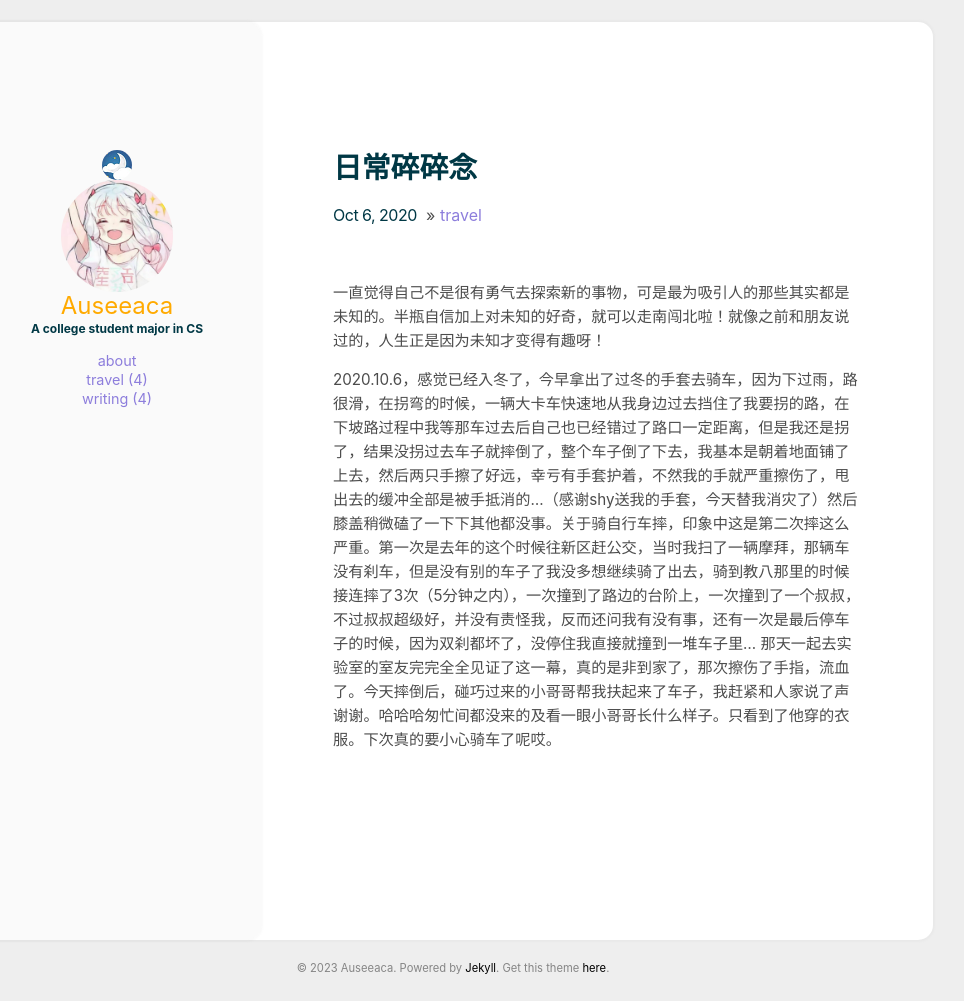
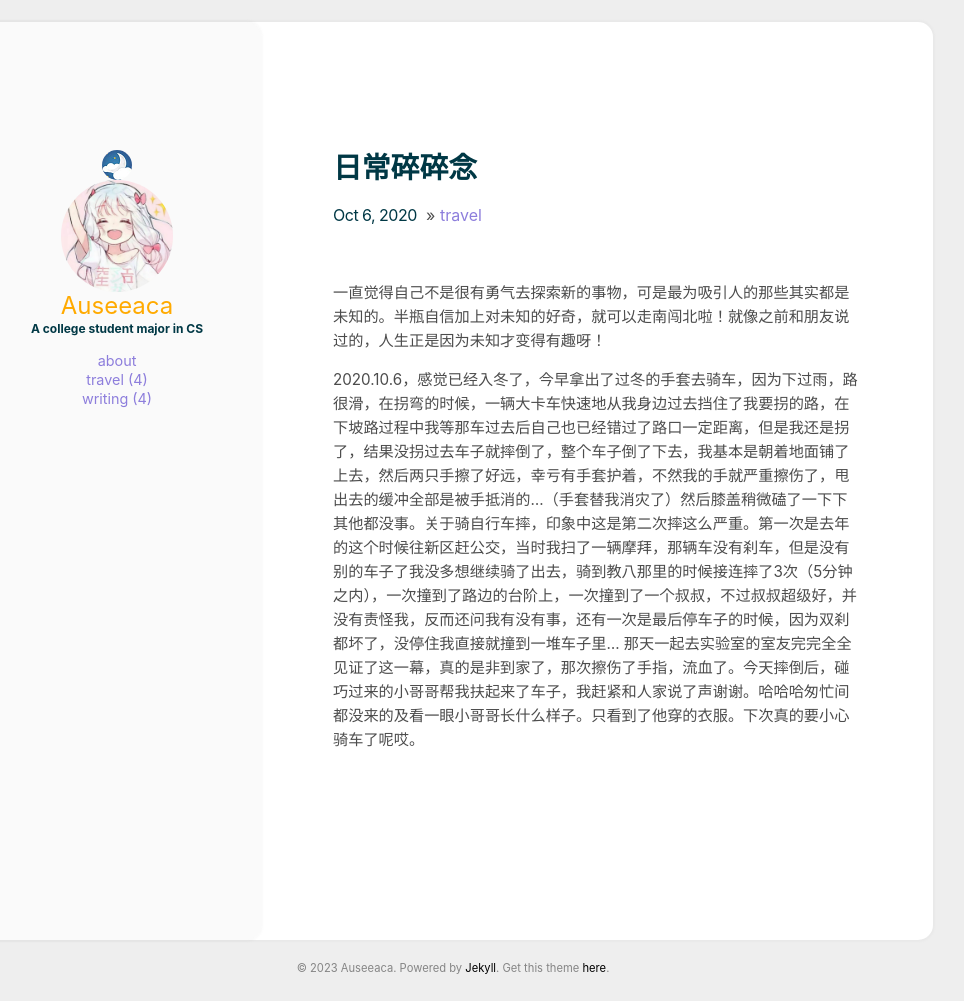
Before and after one commit to Auseeaca/Auseeaca.github.io, a Jekyll site: the page built from _posts/2020-10-06-bike.md, in a window 1280 px wide. Shown: the whole page, without its empty margins (187-1151 px from the left). Built offline with Jekyll 4.4.1, drawn with Linux system fonts in a browser that asks for light colours.

Commit message:
Update 2020-10-06-bike.md

```diff
--- a/_posts/2020-10-06-bike.md
+++ b/_posts/2020-10-06-bike.md
@@ -5,4 +5,4 @@ comments: true
 ---
 一直觉得自己不是很有勇气去探索新的事物，可是最为吸引人的那些其实都是未知的。半瓶自信加上对未知的好奇，就可以走南闯北啦！就像之前和朋友说过的，人生正是因为未知才变得有趣呀！
 
-   2020.10.6，感觉已经入冬了，今早拿出了过冬的手套去骑车，因为下过雨，路很滑，在拐弯的时候，一辆大卡车快速地从我身边过去挡住了我要拐的路，在下坡路过程中我等那车过去后自己也已经错过了路口一定距离，但是我还是拐了，结果没拐过去车子就摔倒了，整个车子倒了下去，我基本是朝着地面铺了上去，然后两只手擦了好远，幸亏有手套护着，不然我的手就严重擦伤了，甩出去的缓冲全部是被手抵消的...（感谢shy送我的手套，今天替我消灾了）然后膝盖稍微磕了一下下其他都没事。关于骑自行车摔，印象中这是第二次摔这么严重。第一次是去年的这个时候往新区赶公交，当时我扫了一辆摩拜，那辆车没有刹车，但是没有别的车子了我没多想继续骑了出去，骑到教八那里的时候接连摔了3次（5分钟之内），一次撞到了路边的台阶上，一次撞到了一个叔叔，不过叔叔超级好，并没有责怪我，反而还问我有没有事，还有一次是最后停车子的时候，因为双刹都坏了，没停住我直接就撞到一堆车子里... 那天一起去实验室的室友完完全全见证了这一幕，真的是非到家了，那次擦伤了手指，流血了。今天摔倒后，碰巧过来的小哥哥帮我扶起来了车子，我赶紧和人家说了声谢谢。哈哈哈匆忙间都没来的及看一眼小哥哥长什么样子。只看到了他穿的衣服。下次真的要小心骑车了呢哎。
+   2020.10.6，感觉已经入冬了，今早拿出了过冬的手套去骑车，因为下过雨，路很滑，在拐弯的时候，一辆大卡车快速地从我身边过去挡住了我要拐的路，在下坡路过程中我等那车过去后自己也已经错过了路口一定距离，但是我还是拐了，结果没拐过去车子就摔倒了，整个车子倒了下去，我基本是朝着地面铺了上去，然后两只手擦了好远，幸亏有手套护着，不然我的手就严重擦伤了，甩出去的缓冲全部是被手抵消的...（手套替我消灾了）然后膝盖稍微磕了一下下其他都没事。关于骑自行车摔，印象中这是第二次摔这么严重。第一次是去年的这个时候往新区赶公交，当时我扫了一辆摩拜，那辆车没有刹车，但是没有别的车子了我没多想继续骑了出去，骑到教八那里的时候接连摔了3次（5分钟之内），一次撞到了路边的台阶上，一次撞到了一个叔叔，不过叔叔超级好，并没有责怪我，反而还问我有没有事，还有一次是最后停车子的时候，因为双刹都坏了，没停住我直接就撞到一堆车子里... 那天一起去实验室的室友完完全全见证了这一幕，真的是非到家了，那次擦伤了手指，流血了。今天摔倒后，碰巧过来的小哥哥帮我扶起来了车子，我赶紧和人家说了声谢谢。哈哈哈匆忙间都没来的及看一眼小哥哥长什么样子。只看到了他穿的衣服。下次真的要小心骑车了呢哎。
```
